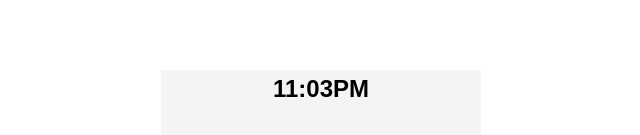
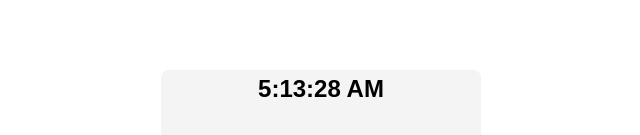
Before and after one commit to raphaelsanchez0/clock-website, a plain HTML site: page index.html in a window 1280 px wide. Shown: the part 213-348 px from the top of the page, 319-959 px from the left. Drawn offline with Linux system fonts and the light colour scheme.

Commit message:
Basic functionality without date

```diff
--- a/index.html
+++ b/index.html
@@ -13,10 +13,11 @@
     </header>
     <section class="container">
         <div id="clock-window">
-            <h1>11:03PM</h1>
+            <h1 id="time-text">11:03PM</h1>
         </div>
     </section>
 
 
+    <script src="main.js"></script>
 </body>
 </html>
--- a/main.js
+++ b/main.js
@@ -0,0 +1,24 @@
+const timeText = document.querySelector('#time-text')
+
+function currentTime(){
+    let date = new Date();
+    let HH = date.getHours();
+    let MM = date.getMinutes();
+    let SS = date.getSeconds();
+    let session = 'AM'
+
+    if (HH>12){
+        HH -= 12;
+        session = 'PM'
+    }else{
+        session = 'AM'
+    }
+
+
+
+    time = `${HH}:${MM}:${SS} ${session}`
+    timeText.innerHTML = time
+    setTimeout(function(){currentTime()},1000)
+}
+
+currentTime()
--- a/style.css
+++ b/style.css
@@ -29,4 +29,5 @@ header{
     margin-top: 25vh;
     height: 25vh;
     width: 25vw;
+    border-radius: 0.5em;
 }
```
